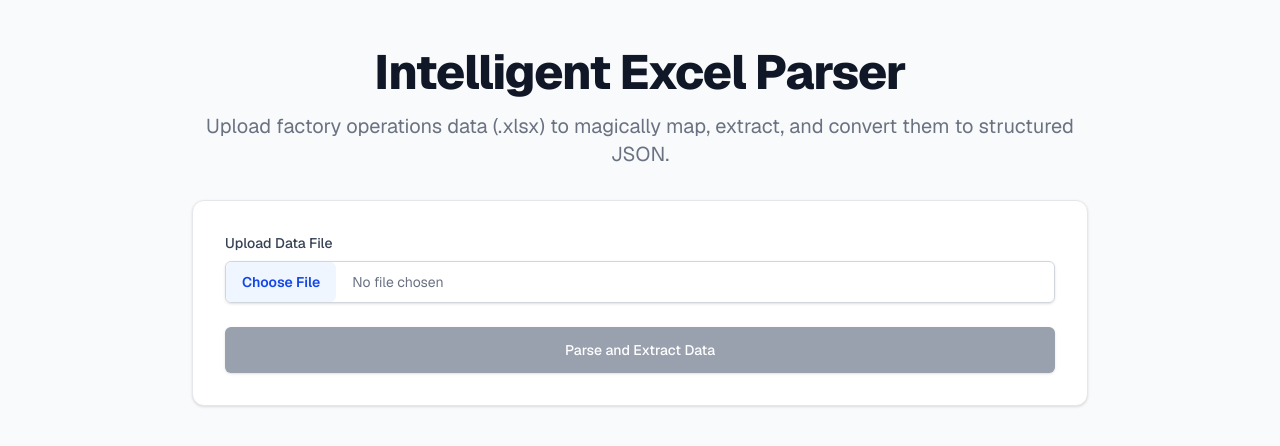
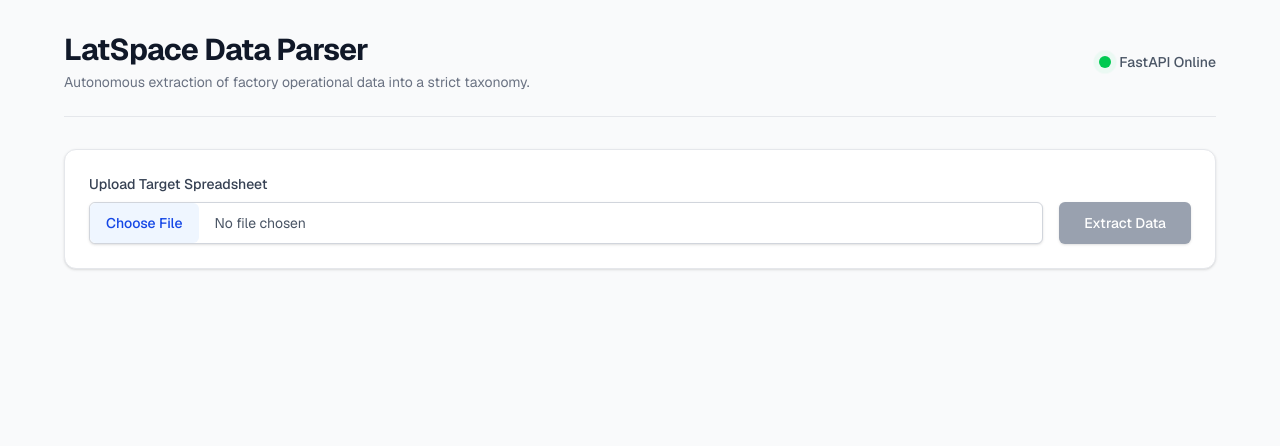
Before and after one commit to kaushik66/ExcelParser, a Next.js app in the folder frontend/: page / in a window 1280 px wide. Shown: the top 446 px of the page. Built offline with nearby package versions, Linux system fonts and the light colour scheme.

Commit message:
feat: update Next.js dashboard to Developer-First split-screen layout

```diff
--- a/frontend/app/page.tsx
+++ b/frontend/app/page.tsx
@@ -1,6 +1,6 @@
-"use client";
+'use client';
 
-import { useState } from "react";
+import { useState } from 'react';
 
 export default function Home() {
   const [file, setFile] = useState<File | null>(null);
@@ -17,7 +17,7 @@
   const handleSubmit = async (e: React.FormEvent) => {
     e.preventDefault();
     if (!file) {
-      setError("Please select a file first.");
+      setError('Please select a file first.');
       return;
     }
 
@@ -26,138 +26,163 @@
     setResult(null);
 
     const formData = new FormData();
-    formData.append("file", file);
+    formData.append('file', file);
 
     try {
-      const response = await fetch("http://127.0.0.1:8000/parse", {
-        method: "POST",
+      const response = await fetch('http://127.0.0.1:8000/parse', {
+        method: 'POST',
         body: formData,
       });
 
       if (!response.ok) {
         const errData = await response.json();
-        throw new Error(errData.detail || "Failed to parse file.");
+        throw new Error(errData.detail || 'Failed to parse file.');
       }
 
       const data = await response.json();
       setResult(data);
     } catch (err: any) {
-      setError(err.message || "An unexpected error occurred.");
+      setError(err.message || 'An unexpected error occurred.');
     } finally {
       setLoading(false);
     }
   };
 
   return (
-    <div className="min-h-screen bg-gray-50 flex flex-col items-center py-12 px-4 sm:px-6 lg:px-8 font-sans text-gray-900">
-      <div className="max-w-4xl w-full space-y-8">
-        <div className="text-center">
-          <h1 className="text-4xl font-extrabold text-gray-900 tracking-tight sm:text-5xl">
-            Intelligent Excel Parser
-          </h1>
-          <p className="mt-4 text-xl text-gray-500">
-            Upload factory operations data (.xlsx) to magically map, extract,
-            and convert them to structured JSON.
-          </p>
-        </div>
+    <div className="min-h-screen bg-gray-50 text-gray-900 font-sans p-4 sm:p-8">
+      <div className="max-w-6xl mx-auto space-y-8">
 
-        <div className="bg-white px-8 py-8 shadow-sm rounded-xl border border-gray-200">
-          <form className="space-y-6" onSubmit={handleSubmit}>
-            <div>
-              <label
-                htmlFor="file-upload"
-                className="block text-sm font-medium text-gray-700"
-              >
-                Upload Data File
+        {/* Header Section */}
+        <header className="flex items-center justify-between pb-6 border-b border-gray-200">
+          <div>
+            <h1 className="text-3xl font-bold text-gray-900 tracking-tight">LatSpace Data Parser</h1>
+            <p className="mt-1 text-sm text-gray-500">Autonomous extraction of factory operational data into a strict taxonomy.</p>
+          </div>
+          <div className="flex items-center gap-2">
+            <span className="relative flex h-3 w-3">
+              <span className="animate-ping absolute inline-flex h-full w-full rounded-full bg-green-400 opacity-75"></span>
+              <span className="relative inline-flex rounded-full h-3 w-3 bg-green-500"></span>
+            </span>
+            <span className="text-sm font-medium text-gray-600">FastAPI Online</span>
+          </div>
+        </header>
+
+        {/* Upload Form */}
+        <section className="bg-white rounded-xl shadow-sm border border-gray-200 p-6">
+          <form onSubmit={handleSubmit} className="flex flex-col sm:flex-row items-end gap-4">
+            <div className="flex-grow w-full">
+              <label htmlFor="file-upload" className="block text-sm font-medium text-gray-700 mb-2">
+                Upload Target Spreadsheet
               </label>
-              <div className="mt-2 text-left">
+              <div className="flex items-center w-full">
                 <input
                   id="file-upload"
                   type="file"
                   accept=".xlsx, .xls"
                   onChange={handleFileChange}
-                  className="block w-full text-sm text-gray-500 file:mr-4 file:py-2.5 file:px-4 file:rounded-md file:border-0 file:text-sm file:font-semibold file:bg-blue-50 file:text-blue-700 hover:file:bg-blue-100 cursor-pointer border border-gray-300 rounded-md shadow-sm"
+                  className="block w-full text-sm text-gray-600 file:mr-4 file:py-2.5 file:px-4 file:rounded-md file:border-0 file:text-sm file:font-medium file:bg-blue-50 file:text-blue-700 hover:file:bg-blue-100 cursor-pointer border border-gray-300 rounded-md shadow-sm bg-white"
                 />
               </div>
             </div>
-
             <button
               type="submit"
               disabled={loading || !file}
-              className="w-full flex justify-center py-3 px-4 border border-transparent rounded-md shadow-sm text-sm font-medium text-white bg-blue-600 hover:bg-blue-700 focus:outline-none focus:ring-2 focus:ring-offset-2 focus:ring-blue-500 disabled:bg-gray-400 disabled:cursor-not-allowed transition-colors"
+              className="w-full sm:w-auto flex-none flex justify-center py-2.5 px-6 border border-transparent rounded-md shadow-sm text-sm font-medium text-white bg-blue-600 hover:bg-blue-700 focus:outline-none focus:ring-2 focus:ring-offset-2 focus:ring-blue-500 disabled:bg-gray-400 disabled:cursor-not-allowed transition-colors"
             >
-              {loading ? "Parsing AI..." : "Parse and Extract Data"}
+              {loading ? (
+                <span className="flex items-center gap-2">
+                   <svg className="animate-spin h-4 w-4 text-white" xmlns="http://www.w3.org/2000/svg" fill="none" viewBox="0 0 24 24">
+                     <circle className="opacity-25" cx="12" cy="12" r="10" stroke="currentColor" strokeWidth="4"></circle>
+                     <path className="opacity-75" fill="currentColor" d="M4 12a8 8 0 018-8V0C5.373 0 0 5.373 0 12h4zm2 5.291A7.962 7.962 0 014 12H0c0 3.042 1.135 5.824 3 7.938l3-2.647z"></path>
+                   </svg>
+                   Parsing AI...
+                </span>
+              ) : 'Extract Data'}
             </button>
           </form>
 
           {error && (
-            <div className="mt-6 bg-red-50 border-l-4 border-red-400 p-4 rounded-md">
-              <div className="flex items-center">
-                <div className="flex-shrink-0">
-                  <svg
-                    className="h-5 w-5 text-red-400"
-                    xmlns="http://www.w3.org/2000/svg"
-                    viewBox="0 0 20 20"
-                    fill="currentColor"
-                    aria-hidden="true"
-                  >
-                    <path
-                      fillRule="evenodd"
-                      d="M10 18a8 8 0 100-16 8 8 0 000 16zM8.707 7.293a1 1 0 00-1.414 1.414L8.586 10l-1.293 1.293a1 1 0 101.414 1.414L10 11.414l1.293 1.293a1 1 0 001.414-1.414L11.414 10l1.293-1.293a1 1 0 00-1.414-1.414L10 8.586 8.707 7.293z"
-                      clipRule="evenodd"
-                    />
-                  </svg>
+            <div className="mt-4 bg-red-50 border-l-4 border-red-500 p-4 rounded-md">
+              <p className="text-sm text-red-700 font-medium whitespace-pre-wrap">{error}</p>
+            </div>
+          )}
+        </section>
+
+        {/* Dashboard and JSON Views */}
+        {result && (
+          <div className="space-y-8 animate-in fade-in slide-in-from-bottom-4 duration-500">
+
+            {/* Metric Cards */}
+            <section className="grid grid-cols-1 sm:grid-cols-2 lg:grid-cols-4 gap-4">
+              <div className="bg-white rounded-xl shadow-sm border border-green-100 p-5 border-l-4 border-l-green-500">
+                <div className="text-sm font-medium text-green-600 uppercase tracking-wider mb-1">Data Points Mapped</div>
+                <div className="text-3xl font-bold text-gray-900">{result.parsed_data?.length || 0}</div>
+                <p className="mt-1 text-xs text-gray-500">High & Medium Confidence</p>
+              </div>
+
+              <div className="bg-white rounded-xl shadow-sm border border-yellow-100 p-5 border-l-4 border-l-yellow-400">
+                <div className="text-sm font-medium text-yellow-600 uppercase tracking-wider mb-1">Needs Human Review</div>
+                <div className="text-3xl font-bold text-gray-900">{result.needs_review?.length || 0}</div>
+                <p className="mt-1 text-xs text-gray-500">Low Confidence Guesses</p>
+              </div>
+
+              <div className="bg-white rounded-xl shadow-sm border border-gray-200 p-5 border-l-4 border-l-gray-400">
+                <div className="text-sm font-medium text-gray-500 uppercase tracking-wider mb-1">Unmapped Columns</div>
+                <div className="text-3xl font-bold text-gray-900">{result.unmapped_columns?.length || 0}</div>
+                <p className="mt-1 text-xs text-gray-500">Comments & Metadata</p>
+              </div>
+
+              <div className="bg-white rounded-xl shadow-sm border border-red-100 p-5 border-l-4 border-l-red-500">
+                <div className="text-sm font-medium text-red-600 uppercase tracking-wider mb-1">Warnings</div>
+                <div className="text-3xl font-bold text-gray-900">{result.warnings?.length || 0}</div>
+                <p className="mt-1 text-xs text-gray-500">Validation Flags</p>
+              </div>
+            </section>
+
+            {/* Developer Payload View */}
+            <section className="bg-[#0A0A0A] rounded-xl shadow-xl border border-gray-800 overflow-hidden flex flex-col">
+              <div className="flex items-center justify-between px-4 py-3 bg-[#111111] border-b border-gray-800">
+                <div className="flex items-center gap-3">
+                  <div className="flex gap-1.5">
+                    <div className="w-3 h-3 rounded-full bg-red-500"></div>
+                    <div className="w-3 h-3 rounded-full bg-yellow-500"></div>
+                    <div className="w-3 h-3 rounded-full bg-green-500"></div>
+                  </div>
+                  <h3 className="text-sm font-medium text-gray-300 font-mono tracking-tight">API Response Payload</h3>
                 </div>
-                <div className="ml-3">
-                  <p className="text-sm text-red-700 font-medium whitespace-pre-wrap">
-                    {error}
-                  </p>
+                <div>
+                  <span className="inline-flex items-center px-2.5 py-0.5 rounded-full text-xs font-medium bg-green-500/10 text-green-400 border border-green-500/20">
+                    Status 200 OK
+                  </span>
                 </div>
               </div>
-            </div>
-          )}
-        </div>
-
-        {result && (
-          <div className="bg-gray-900 shadow-2xl rounded-xl overflow-hidden mt-8 border border-gray-800">
-            <div className="px-6 py-4 border-b border-gray-800 bg-gray-900 flex justify-between items-center">
-              <h3 className="text-lg leading-6 font-medium text-gray-100 flex items-center">
-                <span className="h-3 w-3 bg-green-500 rounded-full mr-3 animate-pulse"></span>
-                Parse Result
-              </h3>
-              <div className="text-xs text-gray-400 font-mono bg-gray-800 px-3 py-1 rounded">
-                Status: {result.status || "success"}
+              <div className="p-4 overflow-auto max-h-[600px] custom-scrollbar">
+                <pre className="text-sm font-mono text-[#D4D4D4] whitespace-pre">
+                  {JSON.stringify(result, null, 2)}
+                </pre>
               </div>
-            </div>
-            <div className="p-0">
-              <pre className="text-sm text-green-400 font-mono overflow-auto p-6 max-h-[600px] bg-[#0d1117] custom-scrollbar">
-                {JSON.stringify(result, null, 2)}
-              </pre>
-            </div>
+            </section>
           </div>
         )}
       </div>
 
-      <style
-        dangerouslySetInnerHTML={{
-          __html: `
+      <style dangerouslySetInnerHTML={{__html: `
         .custom-scrollbar::-webkit-scrollbar {
-          width: 8px;
-          height: 8px;
+          width: 10px;
+          height: 10px;
         }
         .custom-scrollbar::-webkit-scrollbar-track {
-          background: #0d1117;
+          background: #0A0A0A;
         }
         .custom-scrollbar::-webkit-scrollbar-thumb {
-          background: #30363d;
-          border-radius: 4px;
+          background: #333333;
+          border-radius: 5px;
+          border: 2px solid #0A0A0A;
         }
         .custom-scrollbar::-webkit-scrollbar-thumb:hover {
-          background: #484f58;
+          background: #555555;
         }
-      `,
-        }}
-      />
+      `}} />
     </div>
   );
 }
```
